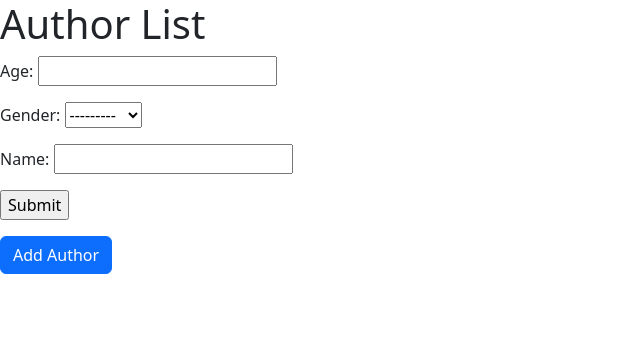
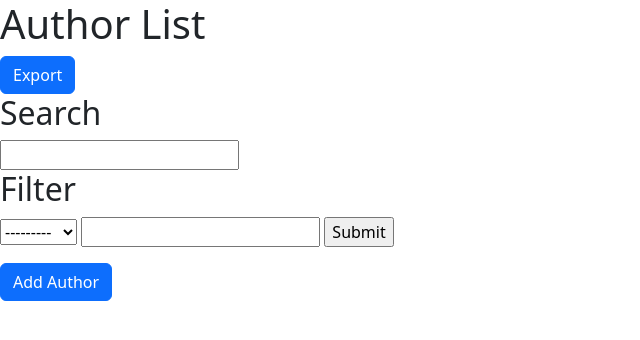
Before and after one commit to 9akashnp8/tgb-library, a Django app: page /author/ in a window 1280 px wide. Shown: the top 340 px of the page, without its empty margins (0-640 px from the left). Run offline with Django 4.2, Linux system fonts and the light colour scheme; data that the repository does not hold is empty; some libraries are stand-ins or nearby versions.

Commit message:
Add Export Functionality for Authors (#2)
* Add Search by Author Name functionality with icontains lookup_expr

* Add Export Functionality for Authors

- This allows user to easily export all Author info to csv

```diff
--- a/library/filters.py
+++ b/library/filters.py
@@ -2,6 +2,7 @@
 from .models import Author
 
 class AuthorFilter(django_filters.FilterSet):
+    name = django_filters.CharFilter(field_name='name', lookup_expr='icontains')
     class Meta:
         model = Author
         fields = ['age', 'gender', 'name']
--- /dev/null
+++ b/library/resources.py
@@ -0,0 +1,6 @@
+from import_export import resources
+from .models import Author
+
+class AuthorResource(resources.ModelResource):
+    class Meta:
+        model = Author
--- a/library/urls.py
+++ b/library/urls.py
@@ -1,9 +1,10 @@
 from django.urls import path
-from .views import Home, author_list_and_create_view, authors_list
+from .views import Home, author_list_and_create_view, authors_list, export_author
 
 urlpatterns = [
     path('', Home.as_view(), name='home'),
     path('author/', author_list_and_create_view, name='author_list'),
+    path('author/export/', export_author, name='author_export'),
 
     # HTMX
     path('htmx/author/filter', authors_list, name='author-filter'),
--- a/library/views.py
+++ b/library/views.py
@@ -1,10 +1,12 @@
 from django.views.generic import ListView, TemplateView
 from django.shortcuts import render, redirect
 from django.contrib import messages
+from django.http import HttpResponse
 
 from .models import Author
 from .forms import AuthorCreateForm
 from .filters import AuthorFilter
+from .resources import AuthorResource
 
 # Create your views here.
 class Home(TemplateView):
@@ -26,6 +28,15 @@
     context = {'form': form, 'filter': filter}
     return render(request, 'author/author_list.html', context)
 
+# Helpers
+def export_author(request):
+    author_resource = AuthorResource()
+    dataset = author_resource.export()
+    response = HttpResponse(dataset.csv, content_type='text/csv')
+    response['Content-Disposition'] = 'attachment;filename="authors.csv"'
+    return response
+
+# HTMX Helpers
 def authors_list(request):
     filter = AuthorFilter(request.GET, queryset=Author.objects.all())
     context = { 'filter': filter}
--- a/templates/author/author_list.html
+++ b/templates/author/author_list.html
@@ -9,12 +9,18 @@
 </ul>
 {% endif %}
 <h1>Author List</h1>
+<a href="{% url 'author_export' %}" class="btn btn-primary">Export</a>
 <form
     hx-get="/htmx/author/filter"
     hx-params="*"
     hx-target="#result"
 >
-    {{ filter.form.as_p}}
+    <h2>Search</h2>
+    {{filter.form.name}}
+
+    <h2>Filter</h2>
+    {{ filter.form.gender}}
+    {{ filter.form.age}}
     <input type="submit"/>
 </form>
 <ul id="result">
```
